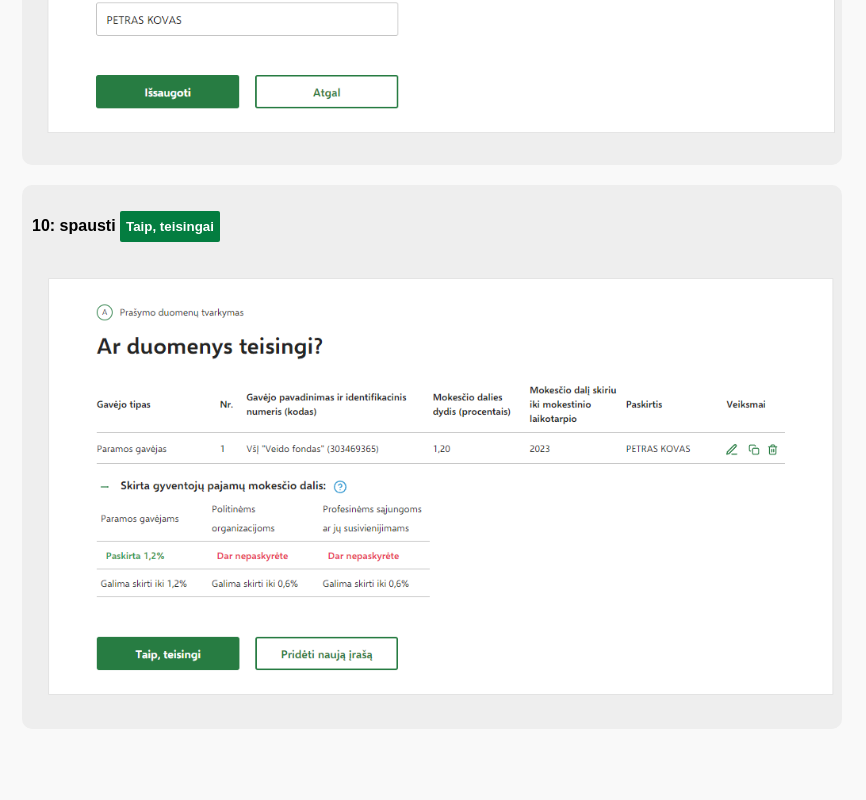
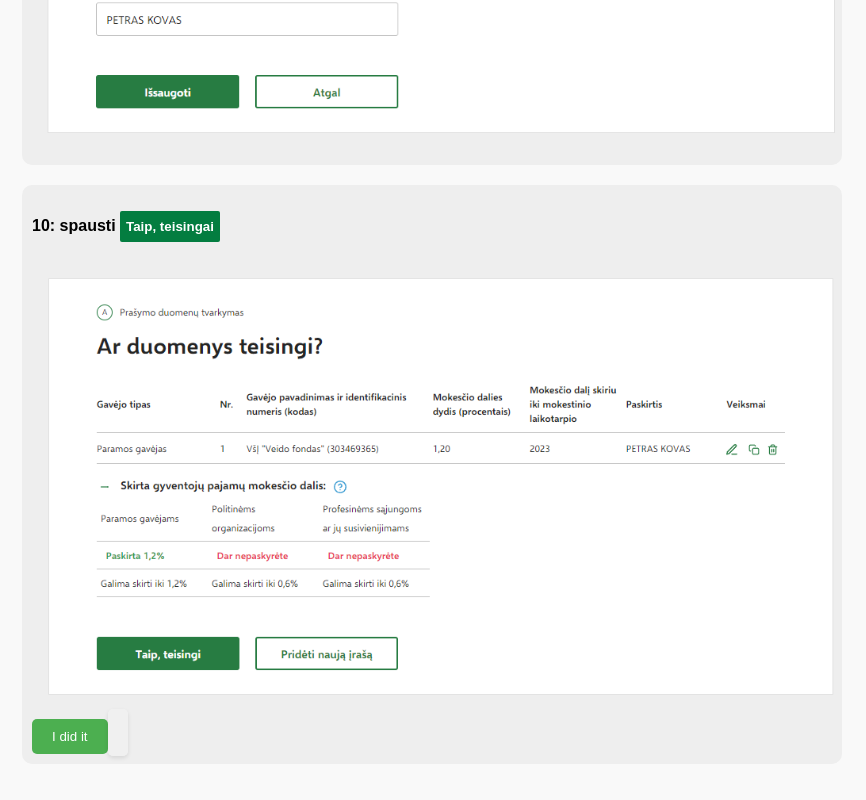
Before and after one commit to petraskov/Veido-Fondas-GPM-instrukcija, a plain HTML site: page index.html in a window 1280 px wide. Shown: the part 3378-4178 px from the top of the page, without its empty margins (208-1074 px from the left). Before the commit the page ends 4147 px from the top, so only its background shows below. Drawn offline with Linux system fonts and the light colour scheme.

Commit message:
Update index.html

```diff
--- a/index.html
+++ b/index.html
@@ -42,6 +42,8 @@
             <div class="instruction-step">
                 <p>10: spausti&nbsp;<button class="btn btn-default green-button mr-20px primary-button bold-6">Taip, teisingai</button></p>
                 <img src="images/6.PNG" alt="Image 2">
+                <button id="did-it-button">I did it</button>
+                <span id="counter">0</span>
             </div>
             <!-- Add more instruction steps and images as needed -->
         </div>
```
